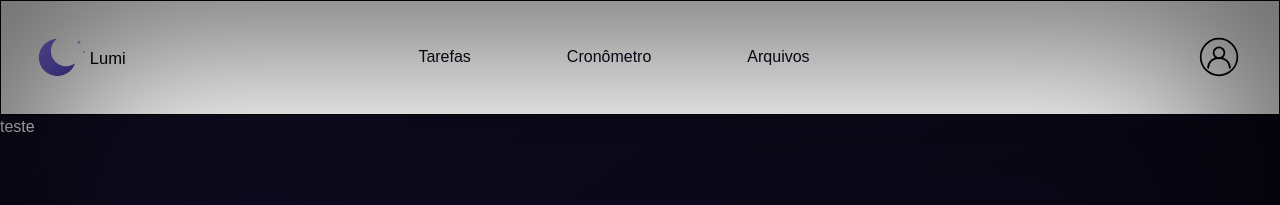
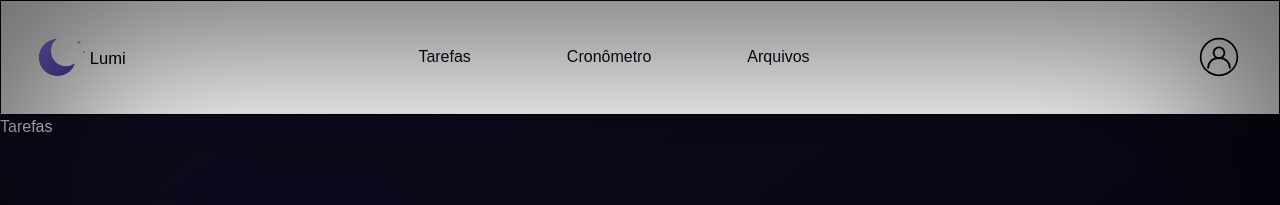
Before and after one commit to tomzbraga/lumi, a Next.js app: page / in a window 1280 px wide. Shown: the top 205 px of the page. Built offline with nearby package versions, Linux system fonts and the light colour scheme.

Commit message:
finaliza o layout com troca de abas

```diff
--- a/src/app/page.tsx
+++ b/src/app/page.tsx
@@ -4,8 +4,10 @@ import TopBar from "@/components/TopBar";
 import Main from "@/components/Main";
 import { useState } from "react";
 
+export type Tab = "tasks" | "pomodoro" | "files";
+
 export default function Home() {
-  const [tab, setTab] = useState();
+  const [tab, setTab] = useState<Tab>("tasks");
 
   return (
     <>
@@ -13,7 +15,7 @@ export default function Home() {
         <TopBar onTabChange={setTab} />
       </section>
       <main>
-        <Main />
+        <Main tab={tab} />
       </main>
     </>
   );
--- a/src/components/ButtonMenu.tsx
+++ b/src/components/ButtonMenu.tsx
@@ -1,5 +1,17 @@
-import Link from "next/link";
+interface ButtonMenuProps {
+  onTabChange: (tab: string) => void;
+  title: string;
+  id: string;
+}
 
-export default function ButtonMenu(props) {
-  return <Link href={props.path}>{props.title}</Link>;
+export default function ButtonMenu({
+  onTabChange,
+  title,
+  id,
+}: ButtonMenuProps) {
+  const handleClick = () => {
+    onTabChange(id);
+  };
+
+  return <button onClick={handleClick}>{title}</button>;
 }
--- a/src/components/Main.tsx
+++ b/src/components/Main.tsx
@@ -1,7 +1,29 @@
-export default function Main() {
-  return (
-    <section>
-      <h1 className="text-white">teste</h1>
-    </section>
-  );
+import { Tab } from "@/app/page";
+
+interface MainProps {
+  tab: Tab;
 }
+
+export default function Main({ tab }: MainProps) {
+  {
+    if (tab == "tasks") {
+      return (
+        <section>
+          <h1 className="text-white">Tarefas</h1>
+        </section>
+      );
+    } else if (tab == "pomodoro") {
+      return (
+        <section>
+          <h1 className="text-white">Pomodoro</h1>
+        </section>
+      );
+    } else if (tab == "files") {
+      return (
+        <section>
+          <h1 className="text-white">files</h1>
+        </section>
+      );
+    } else return <h1>Não encontrada</h1>;
+  }
+}
--- a/src/components/TopBar.tsx
+++ b/src/components/TopBar.tsx
@@ -2,14 +2,18 @@ import Logo from "./Logo";
 import ButtonMenu from "./ButtonMenu";
 import UserIcon from "./UserIcon";
 
-export default function TopBar() {
+interface TopBarProps {
+  onTabChange: (tab: string) => void;
+}
+
+export default function TopBar({ onTabChange }: TopBarProps) {
   return (
     <section className="flex flex-row items-center justify-between border border-black bg-white p-6">
       <Logo />
       <nav className="flex gap-24 mr-44">
-        <ButtonMenu title="Tarefas" path="/tasks" />
-        <ButtonMenu title="Cronômetro" path="/pomodoro" />
-        <ButtonMenu title="Arquivos" path="/files" />
+        <ButtonMenu title="Tarefas" id="tasks" onTabChange={onTabChange} />
+        <ButtonMenu title="Cronômetro" id="pomodoro" onTabChange={onTabChange} />
+        <ButtonMenu title="Arquivos" id="files" onTabChange={onTabChange} />
       </nav>
       <div className="mr-4">
         <UserIcon />
```
